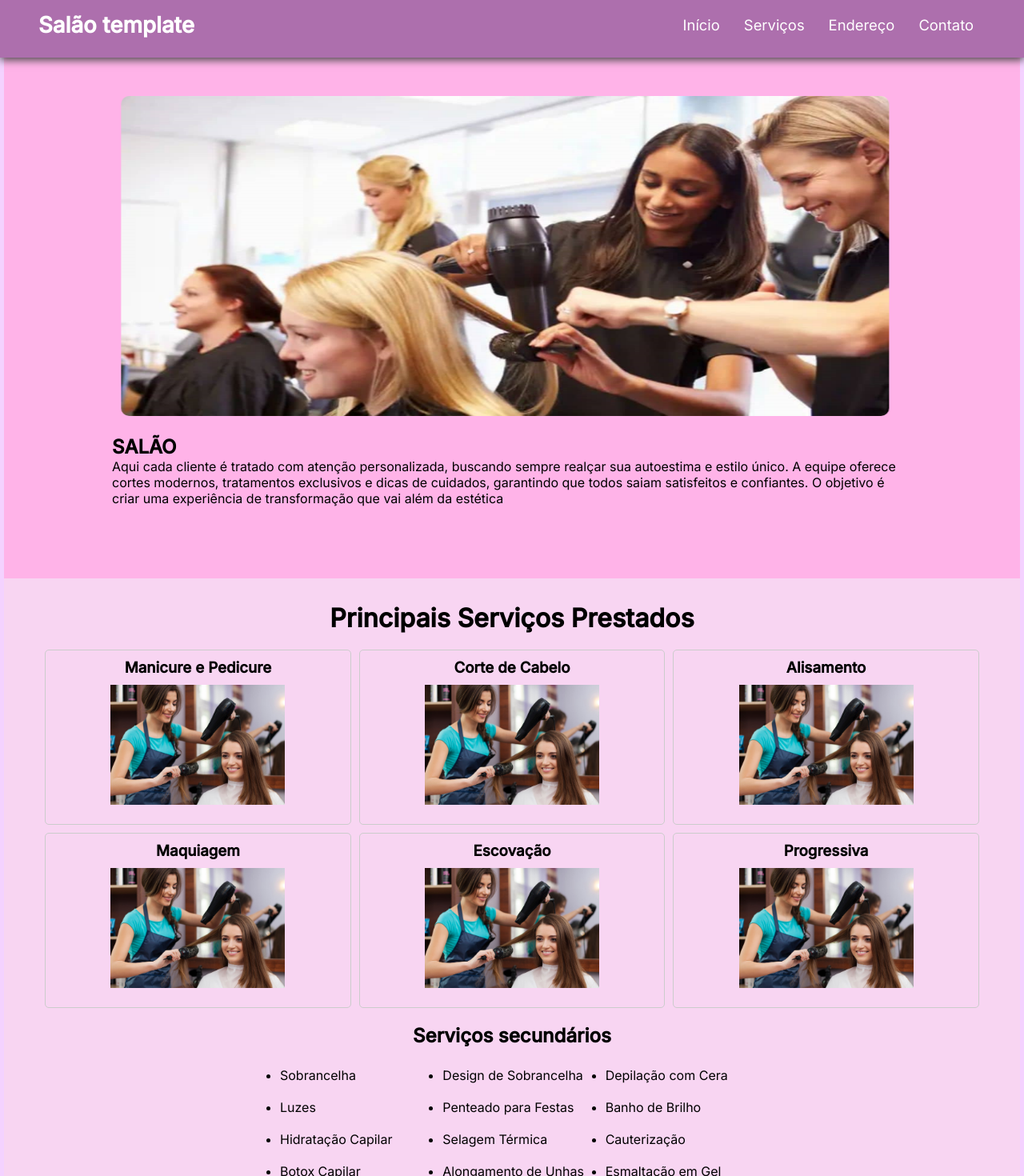
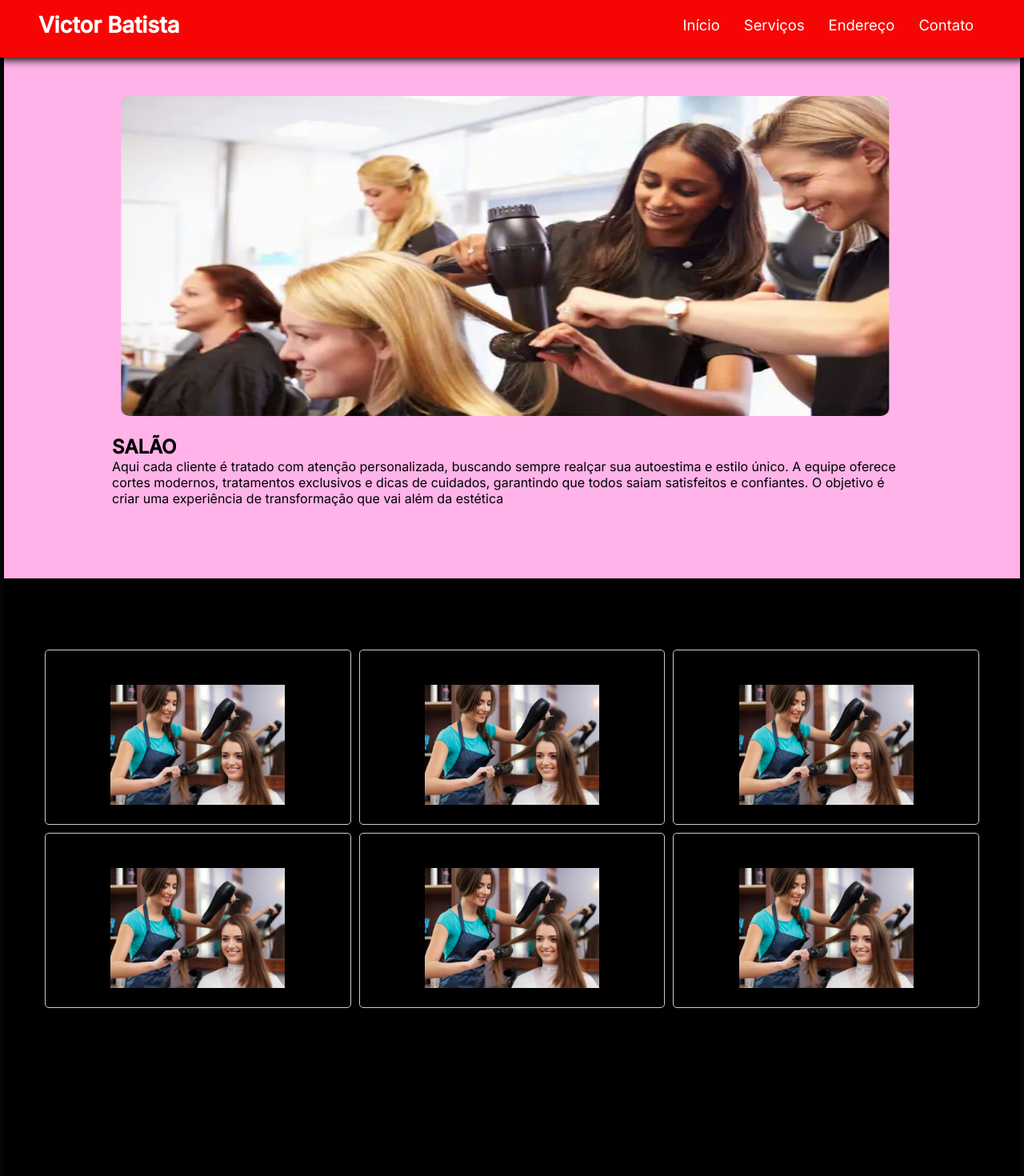
Before and after one commit to victorbatista2020/portfolio, a Vue app: page / in a window 1280 px wide. Shown: the top 1470 px of the page at 80% size. Built offline with nearby package versions, Linux system fonts and the light colour scheme.

Commit message:
Update new Navbar
nova navbar para o portfolio

```diff
--- a/src/assets/main.css
+++ b/src/assets/main.css
@@ -13,7 +13,7 @@ html{
 body{
 
 
-  background-color: rgb(244, 210, 255);
+  background-color: rgb(7, 6, 7);
 }
 
 .service-content {
@@ -21,5 +21,5 @@ body{
   margin-right: 5px;
   margin-left: 5px;
   padding-top: 10px;
-  background-color: rgb(248, 213, 242);
+  background-color: rgb(0, 0, 0);
 }
--- a/src/components/Navbar.vue
+++ b/src/components/Navbar.vue
@@ -3,7 +3,7 @@
         <nav class="nav-bar">
             <div class="logo">
                 <a href="#about" class="nav-link">
-                    <h1> Salão template</h1>
+                    <h1> Victor Batista</h1>
                 </a>
             </div>
             <div class="nav-list" :class="{ open: isMenuOpen }">
@@ -54,9 +54,9 @@ function closeMenu() {
 <style>
 header {
     padding-top: 0.1rem;
-    background-color: #ad6fad;
+    background-color: #f70505;
     position: fixed;
-    box-shadow: 0px 3px 10px #464646;
+    box-shadow: 0px 3px 10px #000000;
     height: 70px;
     width: 100%;
     z-index: 1000;
--- a/vite.config.ts
+++ b/vite.config.ts
@@ -4,7 +4,7 @@ import vue from '@vitejs/plugin-vue'
 
 // Use a opção 'base' para configurar o caminho público no Vite
 export default defineConfig({
-  base: '/lojatemplate/',
+  base: '/portfolio/',
 
   plugins: [
     vue(),
```
